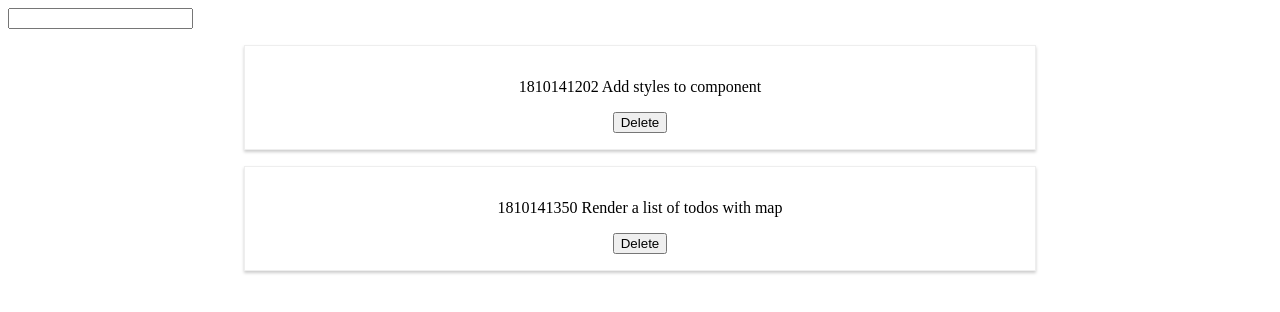
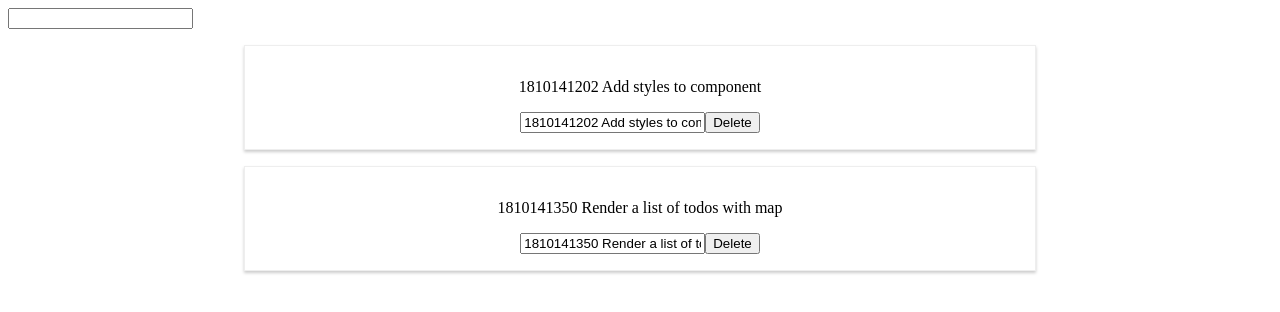
Before and after one commit to nick722/events180929, a React (Create React App) app: page / in a window 1280 px wide. Shown: the top 312 px of the page. Built offline with nearby package versions, Linux system fonts and the light colour scheme.

Commit message:
add changeTodoHandler

```diff
--- a/src/components/App.js
+++ b/src/components/App.js
@@ -8,16 +8,18 @@ class App extends Component {
     state = {
         todos: [
             {
+                id: 1,
                 task: '1810141202 Add styles to component',
                 isDone: true
             },
             {
+                id: 2,
                 task: '1810141350 Render a list of todos with map',
                 isDone: false
             }
 
         ]
-    }
+    };
 
     changeHandler = (event) => {
         this.setState({
@@ -30,11 +32,25 @@ class App extends Component {
         });
     };
 
+
     deleteTodoHandler = (todoIndex) => {
         const todos = [...this.state.todos];
         todos.splice(todoIndex, 1);
         this.setState({todos});
-    }
+    };
+
+    changeTodoHandler = (event, id) => {
+        const todoIndex = this.state.todos.findIndex(t => t.id === id);
+
+        const todo = {...this.state.todos[todoIndex]};
+
+        todo.task = event.target.value;
+
+        const todos = [...this.state.todos];
+        todos[todoIndex] = todo;
+
+        this.setState({todos});
+    };
 
     render() {
         return (
@@ -46,7 +62,9 @@ class App extends Component {
                 {this.state.todos.map((todo, index) => (
                     <Todo
                         text={todo.task}
+                        changeTodo={(event) => this.changeTodoHandler(event, todo.id)}
                         deleteTodo={() => this.deleteTodoHandler(index)}
+                        key={todo.id}
                     />
                 ))}
             </div>
--- a/src/components/Todo/index.js
+++ b/src/components/Todo/index.js
@@ -1,9 +1,14 @@
 import React from 'react';
 import './Todo.css';
 
-const Todo = ({text, deleteTodo}) => (
+const Todo = ({text, changeTodo, deleteTodo}) => (
     <div className="Todo">
         <p>{text}</p>
+        <input
+            type="text"
+            onChange={changeTodo}
+            value={text}
+        />
         <button
             onClick={deleteTodo}
         >Delete</button>
```
